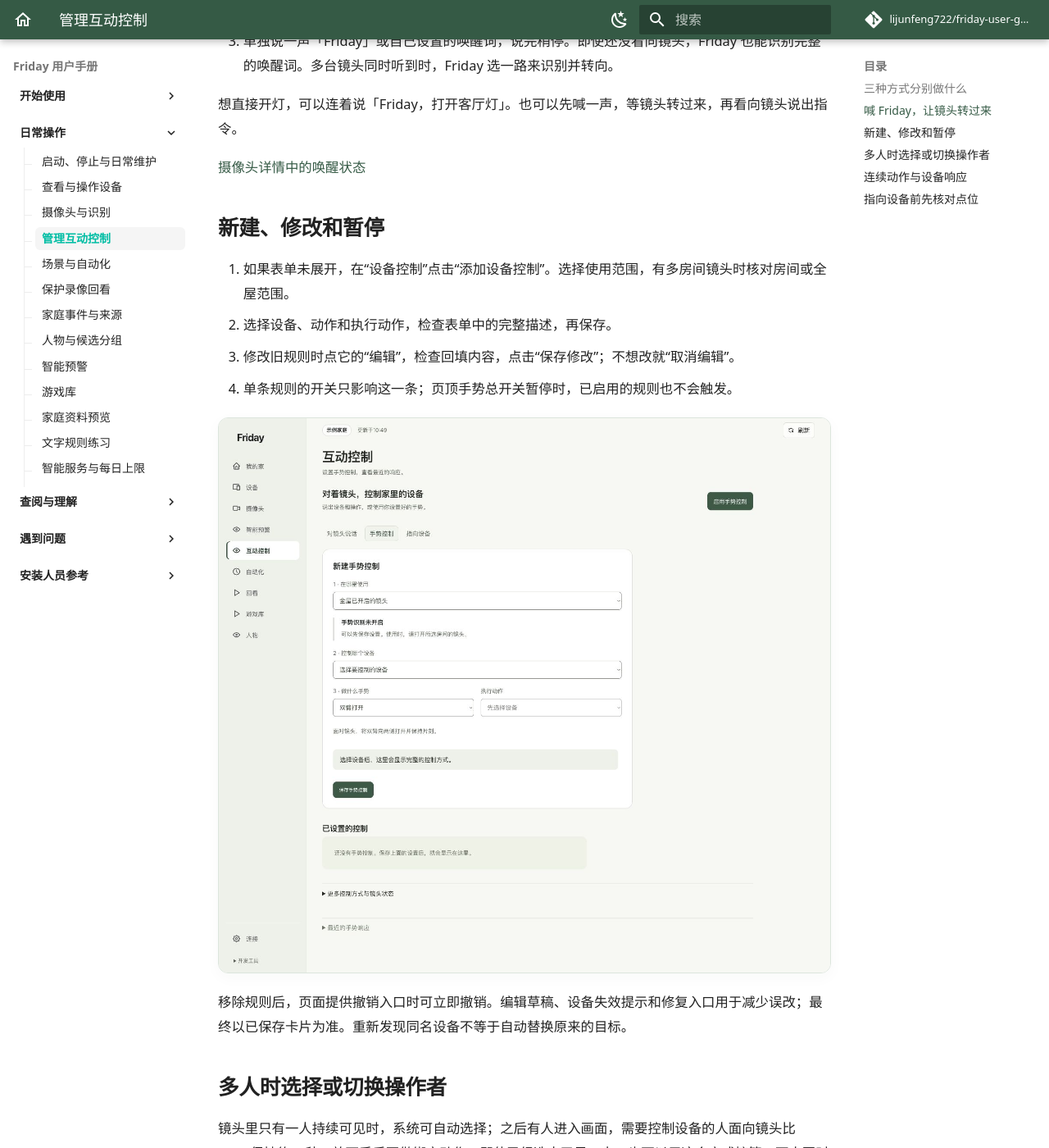
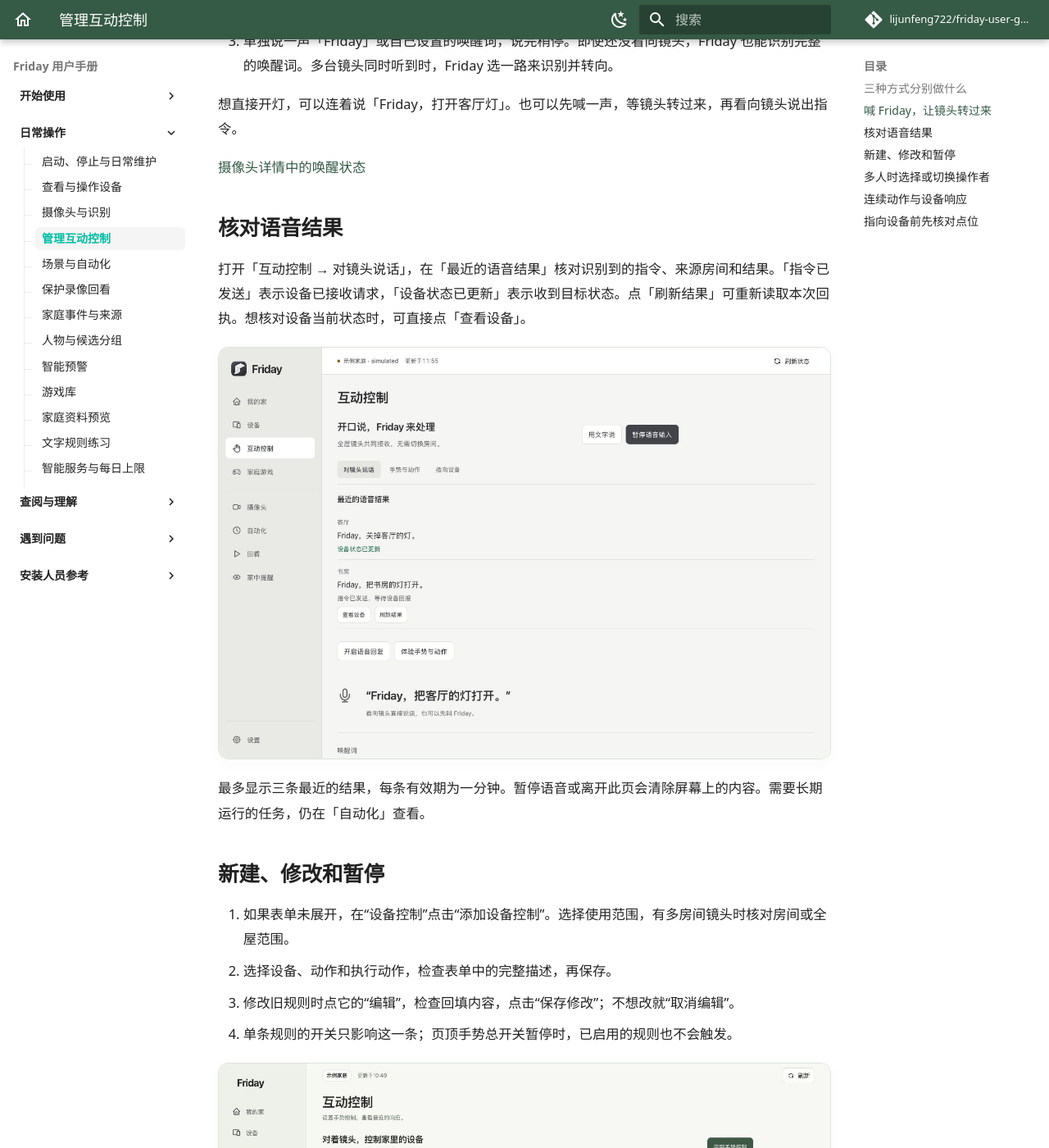
Before and after one commit to lijunfeng722/friday-user-guide, an MkDocs documentation site: the page built from docs/guides/interactions.md, in a window 1280 px wide and 1400 px high, scrolled down 1266 px. Shown: the whole window at 82% size. Built offline with MkDocs 1.6.1 and Material for MkDocs 9.7.7, drawn with Linux system fonts in a browser that asks for light colours; comment, search, counter and statistics services are not loaded.

Commit message:
文档：说明近期语音结果与查看时限

```diff
--- a/docs/guides/interactions.md
+++ b/docs/guides/interactions.md
@@ -23,6 +23,14 @@
 想直接开灯，可以连着说「Friday，打开客厅灯」。也可以先喊一声，等镜头转过来，再看向镜头说出指令。
 
 [摄像头详情中的唤醒状态](cameras.md#唤醒后转向)
+
+## 核对语音结果
+
+打开「互动控制 → 对镜头说话」，在「最近的语音结果」核对识别到的指令、来源房间和结果。「指令已发送」表示设备已接收请求，「设备状态已更新」表示收到目标状态。点「刷新结果」可重新读取本次回执。想核对设备当前状态时，可直接点「查看设备」。
+
+![语音结果依次显示来源房间、识别到的指令和设备回报](../assets/screenshots/friday-voice-receipts.jpg)
+
+最多显示三条最近的结果，每条有效期为一分钟。暂停语音或离开此页会清除屏幕上的内容。需要长期运行的任务，仍在「自动化」查看。
 
 ## 新建、修改和暂停
 
```
Also changed, not shown: USER_MANUAL.md (+9 -1 lines), docs/assets/screenshots/friday-voice-receipts.source.json (added, +25 -0 lines), docs/troubleshooting/faq.md (+1 -1 lines), docs/assets/screenshots/friday-voice-receipts.jpg (added).
